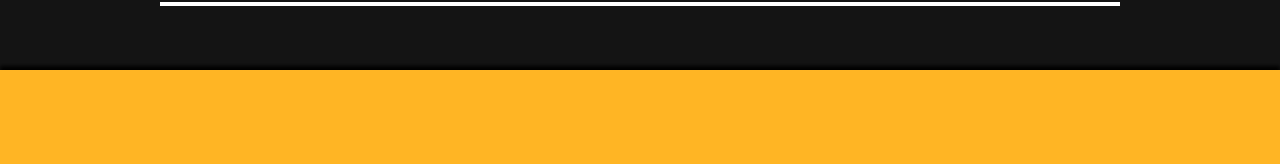
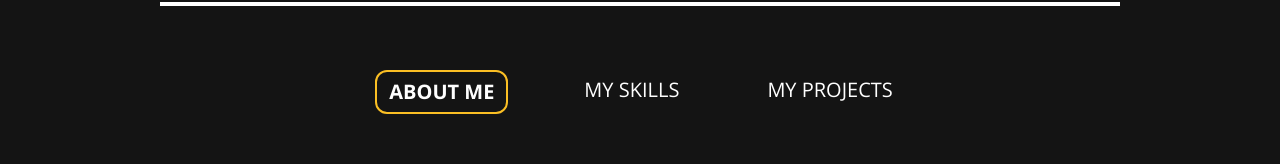
Before and after one commit to rafael-lua/rafael-lua.github.io, a Nuxt app: page / in a window 1280 px wide. Shown: the part 582-746 px from the top of the page. Built offline with nearby package versions, Linux system fonts and the light colour scheme; some icons are missing.

Commit message:
update index with content section

```diff
--- a/pages/index.vue
+++ b/pages/index.vue
@@ -2,17 +2,20 @@
   <div>
     <IntroductionSection />
     <SectionDivider />
+    <ContentSection />
   </div>
 </template>
 
 <script>
 import IntroductionSection from '@/components/sections/IntroductionSection.vue'
 import SectionDivider from '@/components/sections/SectionDivider.vue'
+import ContentSection from '@/components/sections/ContentSection.vue'
 
 export default {
   components: {
     IntroductionSection,
     SectionDivider,
+    ContentSection,
   },
 }
 </script>
```
